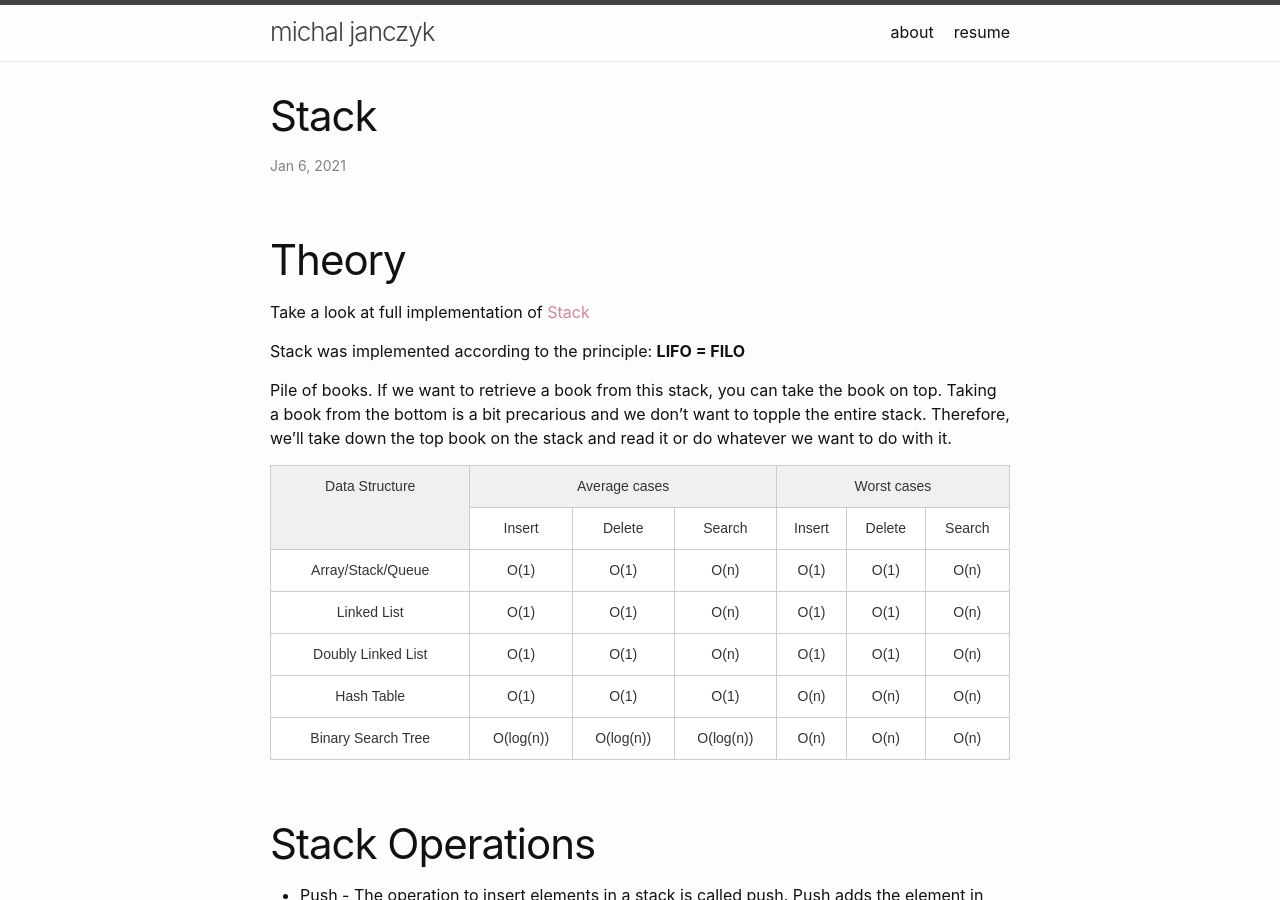
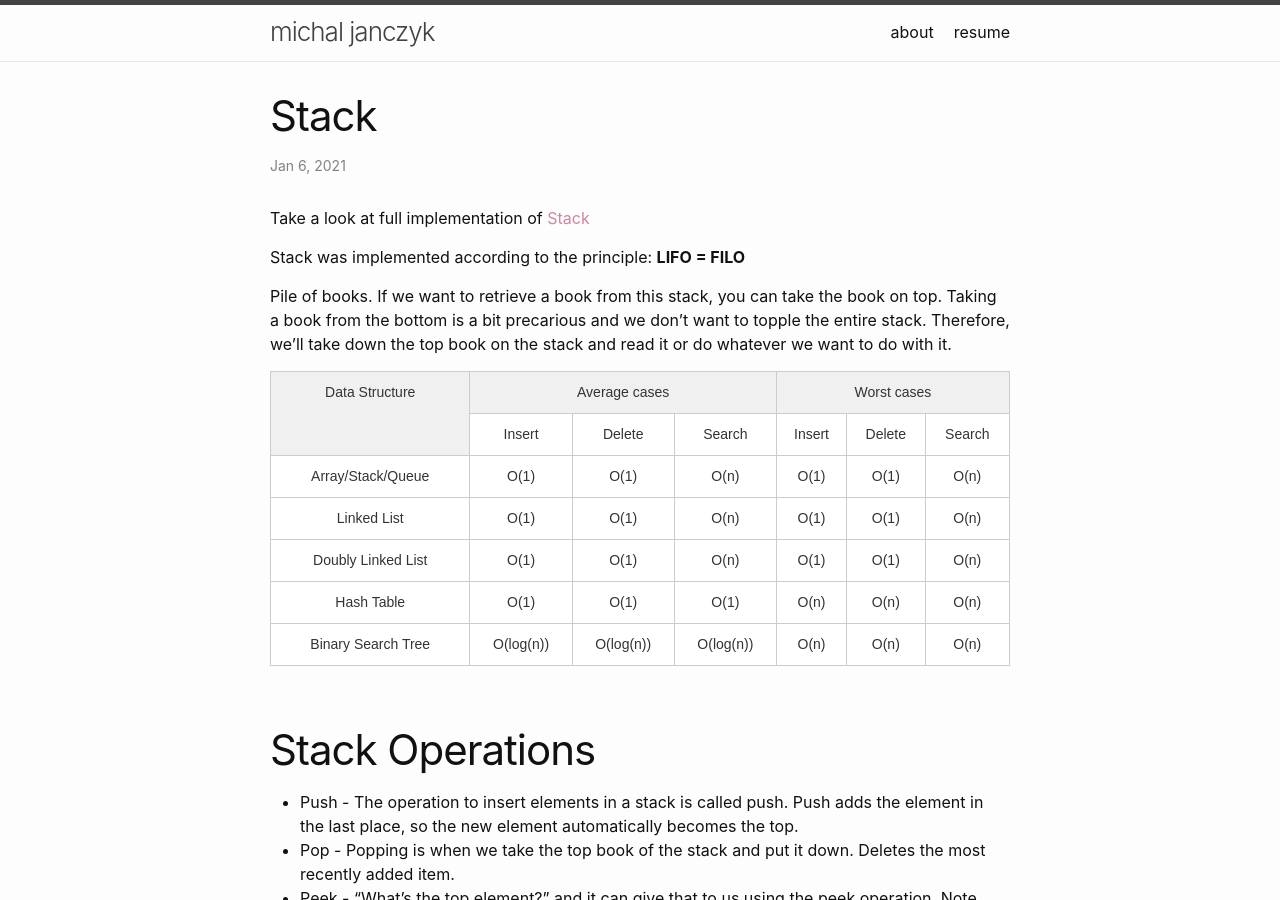
Before and after one commit to michal0janczyk/michaljanczyk.github.io, a Jekyll site: the page built from _posts/2021-01-06-stack.markdown, in a window 1280 px wide and 900 px high. Built offline with Jekyll 4.4.1, drawn with Linux system fonts in a browser that asks for light colours.

Commit message:
Posts Update

```diff
--- a/_posts/2020-11-28-singly-linked-list.markdown
+++ b/_posts/2020-11-28-singly-linked-list.markdown
@@ -4,8 +4,6 @@ title:  "Singly Linked List"
 date:   2020-11-28
 categories: Data Structure
 ---
-# Theory
-
 We can distinguished three different types of linked lists:
 
 - Singly Linked Lists
--- a/_posts/2020-11-29-singly-linked-list-exercise-#1.markdown
+++ b/_posts/2020-11-29-singly-linked-list-exercise-#1.markdown
@@ -4,8 +4,6 @@ title:  "Singly Linked List Exercise #1"
 date:   2020-11-29
 categories: Data Structure
 ---
-# Exercise
-
 ## Node Swap
 
 One way to solve this is by iterating the linked list and keeping track of certain pieces of information that are going to be helpful.
--- a/_posts/2021-01-06-stack.markdown
+++ b/_posts/2021-01-06-stack.markdown
@@ -4,8 +4,6 @@ title:  "Stack"
 date:   2021-01-06
 categories: Algoritm
 ---
-# Theory
-
 Take a look at full implementation of [Stack](https://github.com/michal0janczyk/interview_preparation/blob/master/Coding%20Challenges/Educative/Data%20Structures%20and%20Algorithms%20in%20Python/Stack/stack.py)
 
 Stack was implemented according to the principle: **LIFO = FILO**
--- a/_posts/2021-01-07-stack-exercise-#1.markdown
+++ b/_posts/2021-01-07-stack-exercise-#1.markdown
@@ -4,8 +4,6 @@ title:  "Stack Exercise #1"
 date:   2021-01-07
 categories: Algoritm
 ---
-# Exercise
-
 #### Determine if Brackets are Balanced
 
 We’re going to determine whether or not a set of brackets are balanced or not by making use of the stack data structure.
--- a/_posts/2021-01-30-circular-linked-list.markdown
+++ b/_posts/2021-01-30-circular-linked-list.markdown
@@ -4,5 +4,4 @@ title:  "Circular Linked List"
 date:   2021-01-30
 categories: Data Structure
 ---
-# Theory
 Circular linked list is a linked list where all nodes are connected to form a circle. There is no NULL at the end. A circular linked list can be a singly circular linked list or doubly circular linked list.
```
